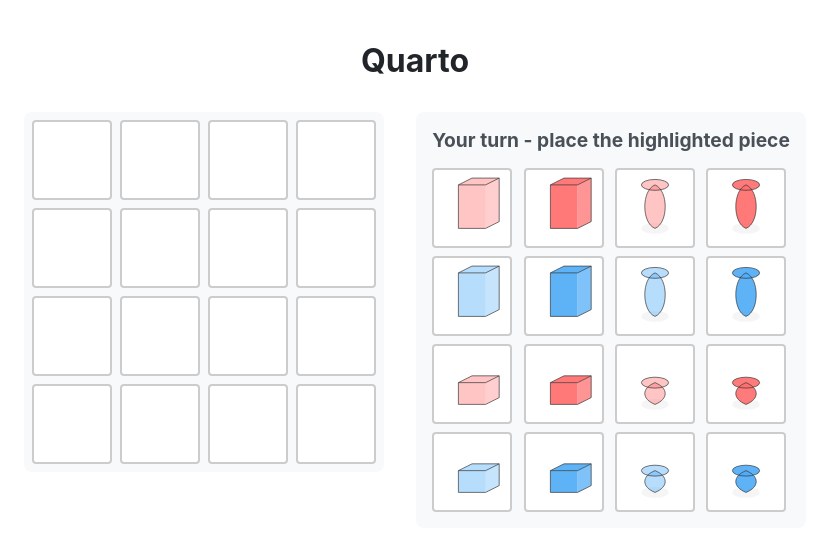
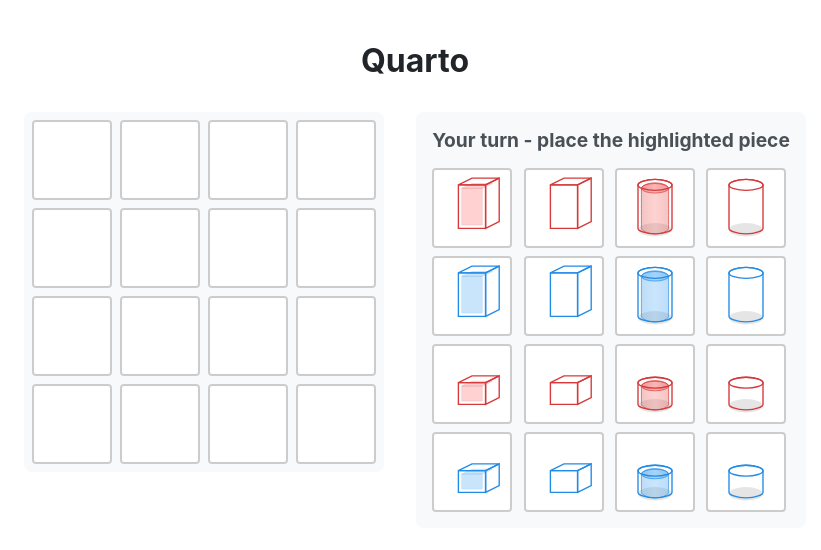
Before and after one commit to Buzz-Lightyear/quarto, a SvelteKit app: page / in a window 1280 px wide. Shown: the top 550 px of the page, without its empty margins (225-1046 px from the left). Built offline with nearby package versions, Linux system fonts and the light colour scheme.

Commit message:
Pieces look good

```diff
--- a/src/components/Piece.svelte
+++ b/src/components/Piece.svelte
@@ -8,20 +8,12 @@
   $: sizeNum = parseInt(size);
   $: height = piece?.height === 'tall' ? sizeNum * 0.8 : sizeNum * 0.4;
   $: fillColor = piece ? (piece.color === 'red' ? '#ff6b6b' : '#4dabf7') : 'transparent';
-  $: opacity = piece?.top === 'hollow' ? '0.4' : '0.9';
 
-  // Calculate cylinder side curve points
-  function getCylinderPath(baseY, pieceHeight) {
-    const centerX = 50;
-    const radiusX = 20;
-    const radiusY = 8;
+  // Define stroke colors based on piece color
+  $: strokeColor = piece?.color === 'red' ? '#d63939' : '#228be6';
 
-    // Create smooth curve for cylinder sides
-    const curve1 = `C${centerX-radiusX},${baseY-radiusY} ${centerX-radiusX},${baseY-pieceHeight+radiusY} ${centerX},${baseY-pieceHeight}`;
-    const curve2 = `C${centerX+radiusX},${baseY-pieceHeight+radiusY} ${centerX+radiusX},${baseY-radiusY} ${centerX},${baseY}`;
-
-    return `M${centerX},${baseY} ${curve1} ${curve2}`;
-  }
+  // For hollow pieces, we'll use different gradients
+  $: isHollow = piece?.top === 'hollow';
 </script>
 
 <!-- svelte-ignore a11y_click_events_have_key_events -->
@@ -39,81 +31,120 @@
       preserveAspectRatio="xMidYMid meet"
       class="piece-svg"
     >
-      <!-- If piece is circular -->
+      <defs>
+        <!-- Gradient for solid pieces -->
+        <linearGradient id="solidGradient-{piece.color}" x1="0%" y1="0%" x2="100%" y2="0%">
+          <stop offset="0%" style="stop-color:{strokeColor};stop-opacity:1"/>
+          <stop offset="50%" style="stop-color:{fillColor};stop-opacity:1"/>
+          <stop offset="100%" style="stop-color:{strokeColor};stop-opacity:1"/>
+        </linearGradient>
+        <!-- Gradient for hollow pieces -->
+        <linearGradient id="hollowGradient-{piece.color}" x1="0%" y1="0%" x2="100%" y2="0%">
+          <stop offset="0%" style="stop-color:{strokeColor};stop-opacity:0.3"/>
+          <stop offset="50%" style="stop-color:{fillColor};stop-opacity:0.3"/>
+          <stop offset="100%" style="stop-color:{strokeColor};stop-opacity:0.3"/>
+        </linearGradient>
+      </defs>
+
       {#if piece.shape === 'circular'}
-        <!-- Bottom ellipse shadow -->
+        <!-- Shadow -->
         <ellipse
           cx="50"
-          cy="80"
-          rx="20"
-          ry="8"
-          fill="#ddd"
-          opacity="0.3"
+          cy="82"
+          rx="25"
+          ry="10"
+          fill="#000000"
+          opacity="0.1"
         />
-        <!-- Main cylinder body -->
+
+        {#if isHollow}
+          <!-- Inner cylinder for hollow pieces -->
+          <path
+            d="M30,80
+               C30,80 30,{80-height+5} 30,{80-height+5}
+               C30,{80-height+2} 38,{80-height-3} 50,{80-height-3}
+               C62,{80-height-3} 70,{80-height+2} 70,{80-height+5}
+               C70,{80-height+5} 70,80 70,80
+               C70,83 62,88 50,88
+               C38,88 30,83 30,80 Z"
+            fill="url(#hollowGradient-{piece.color})"
+            stroke={strokeColor}
+            stroke-width="1"
+          />
+          <ellipse
+            cx="50"
+            cy={80-height+5}
+            rx="20"
+            ry="7"
+            fill="url(#hollowGradient-{piece.color})"
+            stroke={strokeColor}
+            stroke-width="1"
+          />
+        {/if}
+
+        <!-- Main cylinder outline -->
         <path
-          d={getCylinderPath(80, height)}
-          fill={fillColor}
-          opacity={opacity}
-          class="main-body"
+          d="M25,80
+             C25,80 25,{80-height} 25,{80-height}
+             C25,{80-height-3} 35,{80-height-8} 50,{80-height-8}
+             C65,{80-height-8} 75,{80-height-3} 75,{80-height}
+             C75,{80-height} 75,80 75,80
+             C75,83 65,88 50,88
+             C35,88 25,83 25,80 Z"
+          fill="none"
+          stroke={strokeColor}
+          stroke-width="2"
         />
-        <!-- Top ellipse -->
+
+        <!-- Top rim -->
         <ellipse
           cx="50"
-          cy={80 - height}
-          rx="20"
-          ry="8"
-          fill={fillColor}
-          opacity={opacity}
-          class="top"
-        />
-        <!-- Outer strokes -->
-        <path
-          d={getCylinderPath(80, height)}
-          fill="none"
-          stroke="#333"
-          stroke-width="1"
-        />
-        <ellipse
-          cx="50"
-          cy={80 - height}
-          rx="20"
+          cy={80-height}
+          rx="25"
           ry="8"
           fill="none"
-          stroke="#333"
-          stroke-width="1"
+          stroke={strokeColor}
+          stroke-width="2"
         />
+
       {:else}
-        <!-- Square piece (unchanged) -->
+        <!-- Square piece with similar hollow/solid treatment -->
+        {#if isHollow}
+          <!-- Inner square for hollow pieces -->
+          <path
+            d={`M35,75 l0,-${height-10} l30,0 l0,${height-10} Z`}
+            fill={fillColor}
+            opacity="0.3"
+            stroke={strokeColor}
+            stroke-width="1"
+          />
+          <path
+            d={`M35,${75 - height + 10} l15,-7 l30,0 l-15,7 Z`}
+            fill={fillColor}
+            opacity="0.3"
+            stroke={strokeColor}
+            stroke-width="1"
+          />
+        {/if}
+
+        <!-- Outer square (unchanged structure, updated colors) -->
         <path
           d={`M30,80 l0,-${height} l40,0 l0,${height} Z`}
-          fill={fillColor}
-          opacity={opacity}
-          class="front"
+          fill="none"
+          stroke={strokeColor}
+          stroke-width="2"
         />
         <path
           d={`M30,${80 - height} l20,-10 l40,0 l-20,10 Z`}
-          fill={fillColor}
-          opacity={opacity}
-          class="top"
+          fill="none"
+          stroke={strokeColor}
+          stroke-width="2"
         />
         <path
           d={`M70,80 l20,-10 l0,-${height} l-20,10 Z`}
-          fill={fillColor}
-          opacity={opacity * 0.8}
-          class="side"
-        />
-        <path
-          d={`M30,80 l0,-${height} l40,0 l20,-10 l0,${height} l-20,10 Z`}
           fill="none"
-          stroke="#333"
-          stroke-width="1"
-        />
-        <path
-          d={`M30,${80 - height} l20,-10 l40,0`}
-          fill="none"
-          stroke="#333"
-          stroke-width="1"
+          stroke={strokeColor}
+          stroke-width="2"
         />
       {/if}
     </svg>
```
